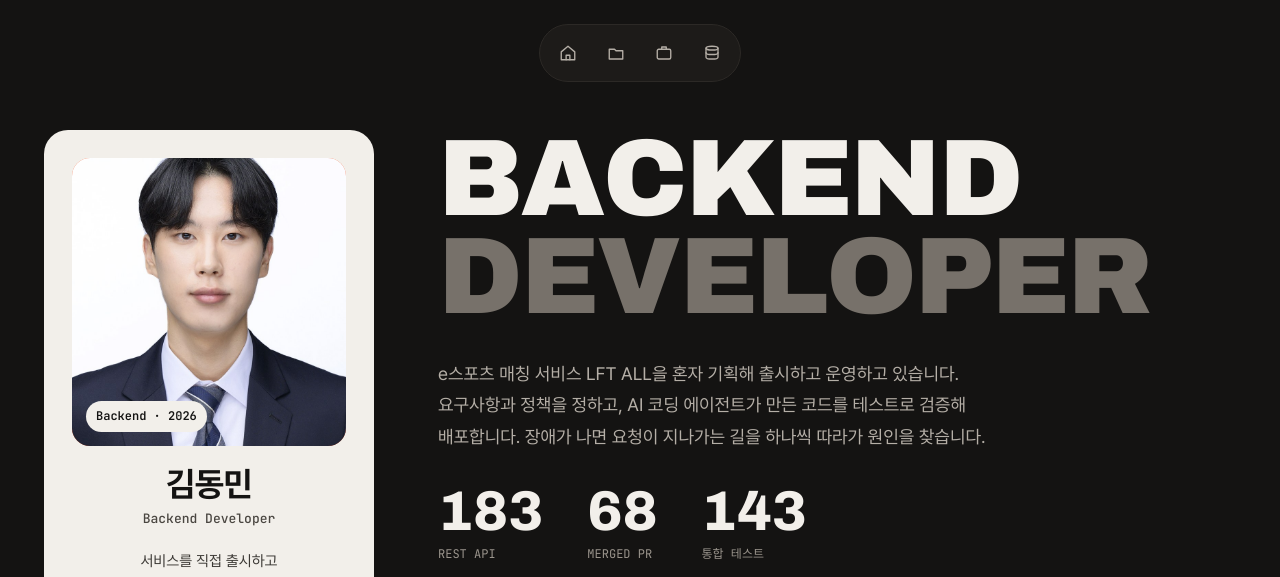
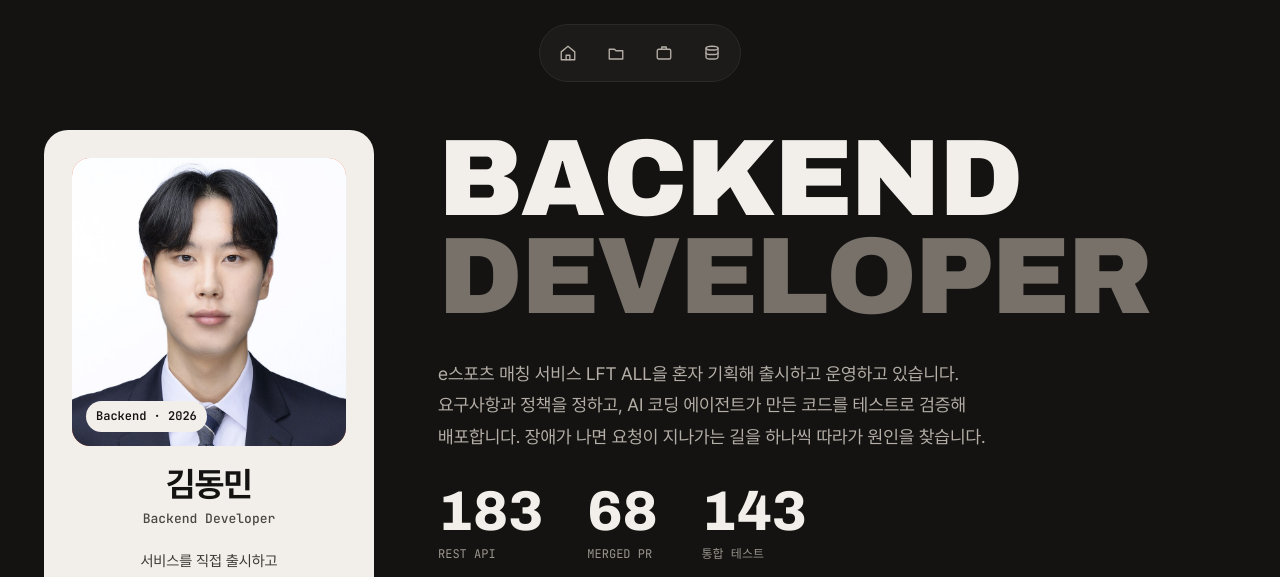
Before and after one commit to Vloeiolzlr/vloeiolzlr.github.io, a plain HTML site: page index.html in a window 1280 px wide. Shown: the top 577 px of the page. Drawn offline with Linux system fonts and the light colour scheme.

Commit message:
Adjust image positioning and aspect ratio in profile

```diff
--- a/index.html
+++ b/index.html
@@ -86,9 +86,9 @@ section[id], #top { scroll-margin-top: 88px; }
 @media (max-width: 979px) { .profile { max-width: 420px; width: 100%; margin: 0 auto; } }
 .photo { width: 100%; aspect-ratio: 1 / 1.05; border-radius: 18px; background: var(--orange); display: grid; place-items: center; position: relative; overflow: hidden; }
 .photo > span { font-family: var(--font-display); font-weight: 900; font-size: 92px; letter-spacing: -0.04em; color: var(--paper-ink); line-height: 1; }
-.photo img { position: absolute; inset: 0; width: 100%; height: 100%; object-fit: cover; }
+.photo img { position: absolute; inset: 0; width: 100%; height: 100%; object-fit: cover; object-position: 50% 15%; }
 .photo small { position: absolute; z-index: 1; left: 14px; bottom: 14px; font-family: var(--font-mono); font-size: 12px; font-weight: 600; background: var(--paper); padding: 5px 10px; border-radius: 999px; }
-@media (max-width: 979px) { .photo { aspect-ratio: 16 / 9; } }
+@media (max-width: 979px) { .photo { aspect-ratio: 4 / 3; } }
 .profile h1 { font-size: 34px; font-weight: 700; letter-spacing: -0.02em; line-height: 1.2; }
 .profile .job { font-family: var(--font-mono); font-size: 13px; font-weight: 500; color: var(--paper-muted); margin-top: 4px; }
 .profile .bio { font-size: 15px; line-height: 1.6; color: #3b3834; }
```
